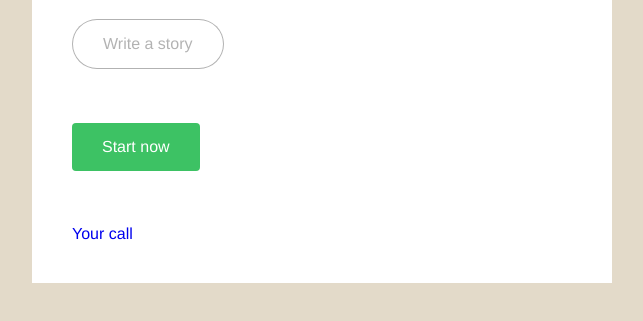
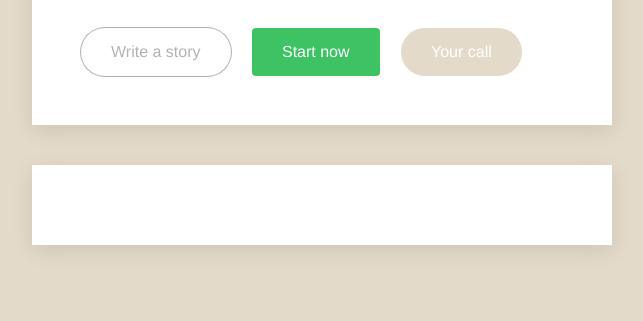
Before and after one commit to ClementPZ/coursorevision, a plain HTML site: page Day 2/challenges/index.html in a window 1280 px wide. Shown: the part 141-462 px from the top of the page, without its empty margins (318-961 px from the left). Drawn offline with Linux system fonts and the light colour scheme.

Commit message:
reshap tree + btn-yours

```diff
--- a/Day 2/challenges/css/components/buttons.css
+++ b/Day 2/challenges/css/components/buttons.css
@@ -1,8 +1,15 @@
+.buttons {
+  display: flex
+  justify-content: space-between;
+}
+.btn {
+  margin: 8px;
+  padding: 15px 30px;
+}
 .btn-medium {
   background-color: white;
   color: rgba(1,1,1,0.3);
   border: 1px solid rgba(1,1,1,0.3);
-  padding: 15px 30px;
   border-radius: 50px;
 }
 .btn-medium:hover {
@@ -12,9 +19,19 @@
 .btn-treehouse {
   background-color: #3dc264;
   color: white;
-  padding: 15px 30px;
   border-radius: 4px;
 }
 .btn-treehouse:hover {
   background-color: #3a9955;
 }
+.btn-yours {
+  background-color: #e3dac9;
+  color: white;
+  border: 1px solid white;
+
+  border-radius: 50px;
+}.btn-yours:hover {
+  background-color: white;
+  color: #e3dac9;
+  border: 1px solid  #e3dac9;
+}
--- /dev/null
+++ b/Day 2/challenges/css/components/container.css
@@ -0,0 +1,7 @@
+.container {
+  background-color: white;
+  width: 500px;
+  margin: 40px auto;
+  padding: 40px;
+  box-shadow: 0px 5px 20px rgba(1,1,1,0.1)
+}
--- a/Day 2/challenges/css/style.css
+++ b/Day 2/challenges/css/style.css
@@ -1,4 +1,6 @@
 @import url("components/buttons.css");
+@import url("components/cards.css");
+@import url("components/container.css");
 
 body {
   background-color: #e3dac9;
@@ -8,9 +10,3 @@ a {
   display: inline-block;
   text-decoration: none;
 }
-.container {
-  background-color: white;
-  width: 500px;
-  margin: 40px auto;
-  padding: 40px;
-}
--- a/Day 2/challenges/index.html
+++ b/Day 2/challenges/index.html
@@ -6,20 +6,25 @@
 </head>
 <body>
   <div class="container">
-    <h1>Design buttons</h1>
-
-    <a href="#" class="btn btn-medium">Write a story</a>
-    <br><br>
-    <br>
-    <br>
-    <a href="#" class="btn btn-treehouse">Start now</a>
-    <br><br>
-    <br>
-    <br>
-    <a href="#" class="btn btn-yours">Your call</a>
-
+    <div class="buttons">
+      <h1>Design buttons</h1>
+      <a href="#" class="btn btn-medium">Write a story</a>
+      <a href="#" class="btn btn-treehouse">Start now</a>
+      <a href="#" class="btn btn-yours">Your call</a>
+    </div>
   </div>
-
-
+  <div class="container">
+    <div class="cards">
+      <div class="card-category">
+        <!-- [ ... ] -->
+      </div>
+      <div class="card-product">
+        <!-- [ ... ] -->
+      </div>
+      <div class="card-trip">
+        <!-- [ ... ] -->
+      </div>
+    </div>
+  </div>
 </body>
 </html>
```
Also changed, not shown: Day 2/challenges/css/components/cards.css (added).
